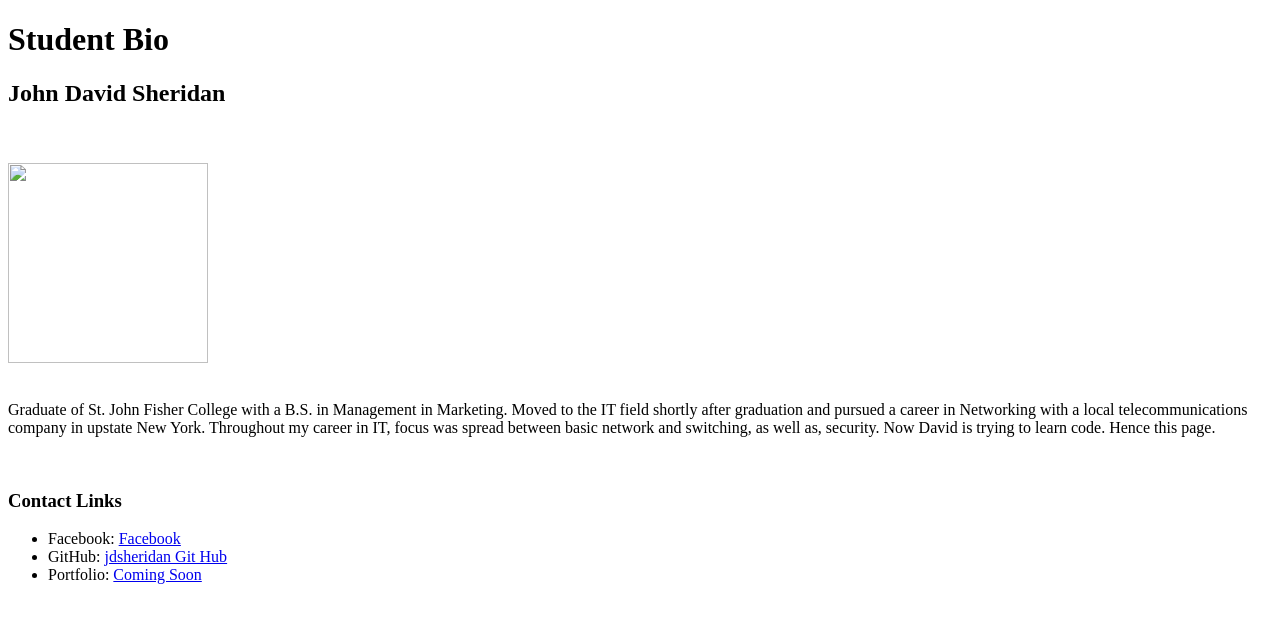
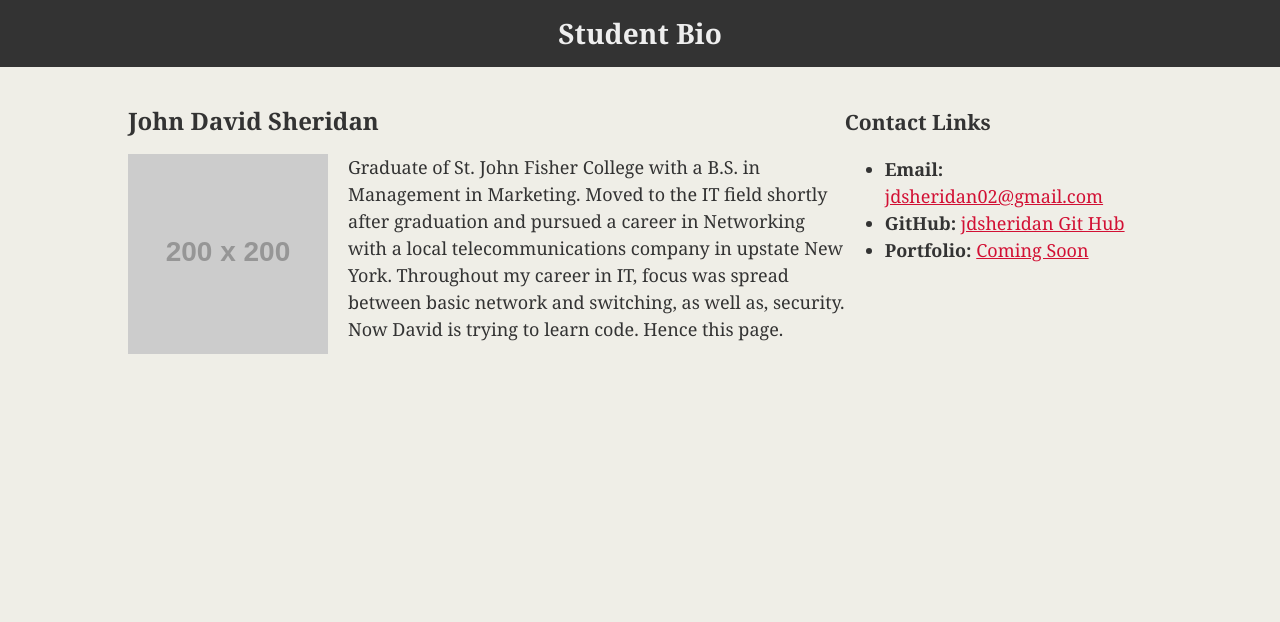
Before and after one commit to jdsheridan02/jd_github_practice, a plain HTML site: page index.html in a window 1280 px wide. Drawn offline with Linux system fonts and the light colour scheme; placeholder pictures from the web are drawn by us.

Commit message:
updated index and css file for class activity

```diff
--- a/index.html
+++ b/index.html
@@ -1,37 +1,43 @@
 <!DOCTYPE html>
+<html lang="en-us">
+
+    <head>
 
         <title>Activity: Basic Student Bio</title>
-        <div>
+
+        <link rel="stylesheet" type="text/css" href="style.css">
+
+    </head>
+
+    <body>
+        <header>
             <!-- Header Title for Activity -->
             <h1>Student Bio</h1>
+        </header>
 
+        <div class="container">
+
+            <section id="main-bio">
                 <!-- Student's name -->
                 <h2>John David Sheridan</h2>
 
-        <br><br>
-
-            <!--Student Headshot-->
-            <img src="#" style="height: 200px; width: 200px">
-
-        <br><br>
+                <!--Student Headshot, need to add at a later date-->
+                <img id="bio-image" src="https://placehold.it/200x200" alt="John David Sheridan">
 
                 <!--Student Bio-->
                 <p>Graduate of St. John Fisher College with a B.S. in Management in Marketing. Moved to the IT field shortly after graduation and pursued a career in Networking with a local telecommunications company in upstate New York. Throughout my career in IT, focus was spread between basic network and switching, as well as, security. Now David is trying to learn code. Hence this page.</p>
 
-        <br>
+            </section>
 
-
-            <div>
-
+            <section id="contact-info">
                 <h3>Contact Links</h3>
                 <ul>
-                    <li>Facebook: <a href='#'>Facebook</a></li>
-                    <li>GitHub: <a href='https://github.com/jdsheridan02'>jdsheridan Git Hub</a></li>
-                    <li>Portfolio: <a href="#">Coming Soon</a></li>
+                    <li><strong>Email:</strong> <a href='jdsheridan@gmail.com'>jdsheridan02@gmail.com</a></li>
+                    <li><strong>GitHub:</strong> <a href='https://github.com/jdsheridan02'>jdsheridan Git Hub</a></li>
+                    <li><strong>Portfolio:</strong> <a href="#">Coming Soon</a></li>
                 </ul>
-
+            </section>
         </div>
-
-    </div>
+    </body>
 
 </html>
--- a/style.css
+++ b/style.css
@@ -0,0 +1,53 @@
+body {
+    background-color: #efeee7;
+    font-family: Georgia, "Times New Roman", Times, serif;
+    font-size: 18px;
+    line-height: 150%;
+    color: #333333;
+    margin: 0;
+    padding: 0;
+}
+
+header {
+    background-color: #333333;
+}
+
+h1 {
+    color: #eee;
+    font-size: 28px;
+    text-align: center;
+    margin: 0;
+    margin-bottom: 20px;
+    padding: 20px 0;
+    font-size: 28px;
+}
+
+h2 {
+    font-size: 24px;
+}
+a:link {
+    color: #d21034
+}
+
+.container {
+    width: 1024px;
+    margin: 0 auto;
+}
+
+#main-bio {
+    float: left;
+    width: 70%;
+}
+
+#bio-image {
+    float: left;
+    width: 200px;
+    height: 200px;
+    margin-right: 20px;
+}
+
+#contact-info {
+    float: left;
+    width: 30%;
+    line-height: 150%;
+}
```
Lines whose indentation alone changed are shown as unchanged.
